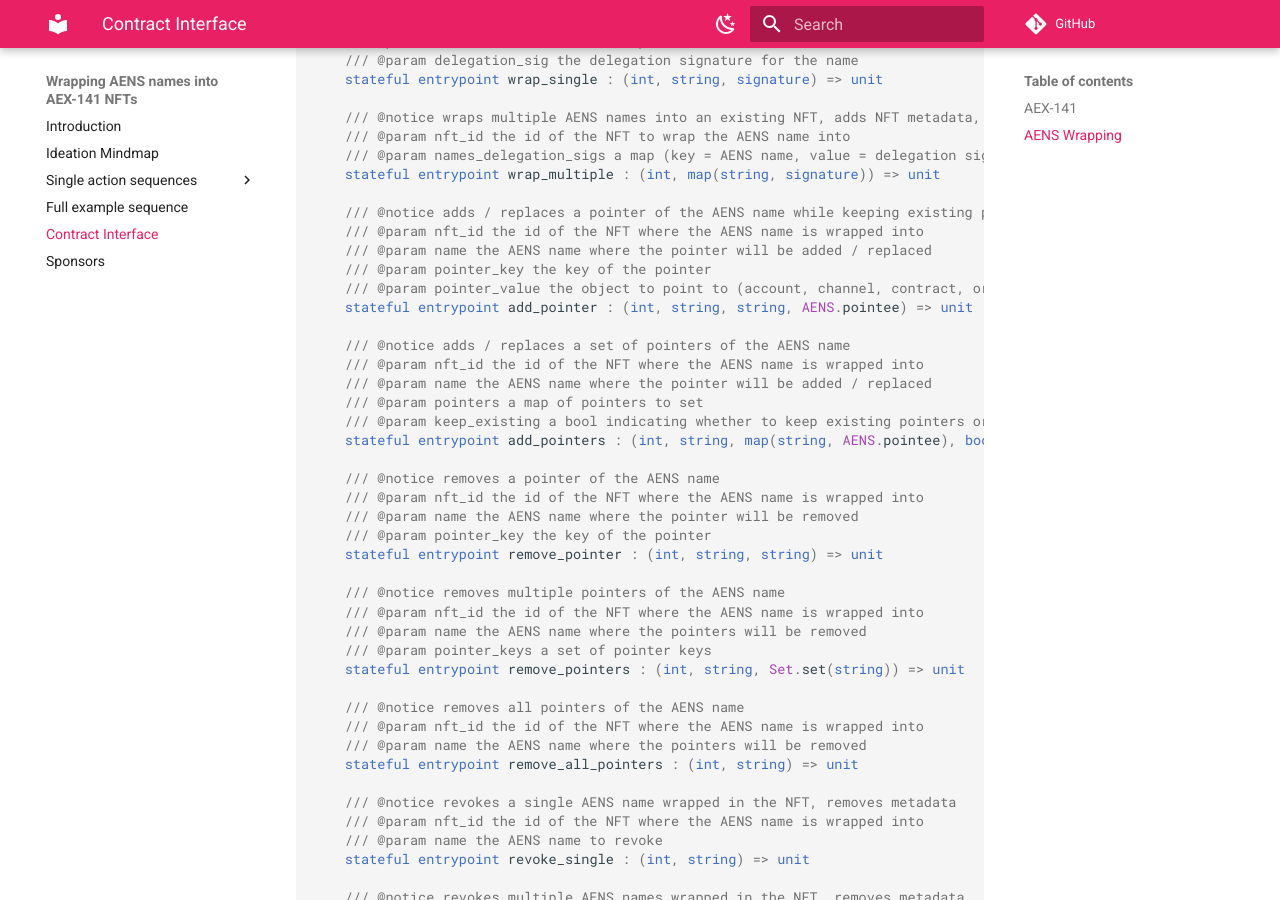
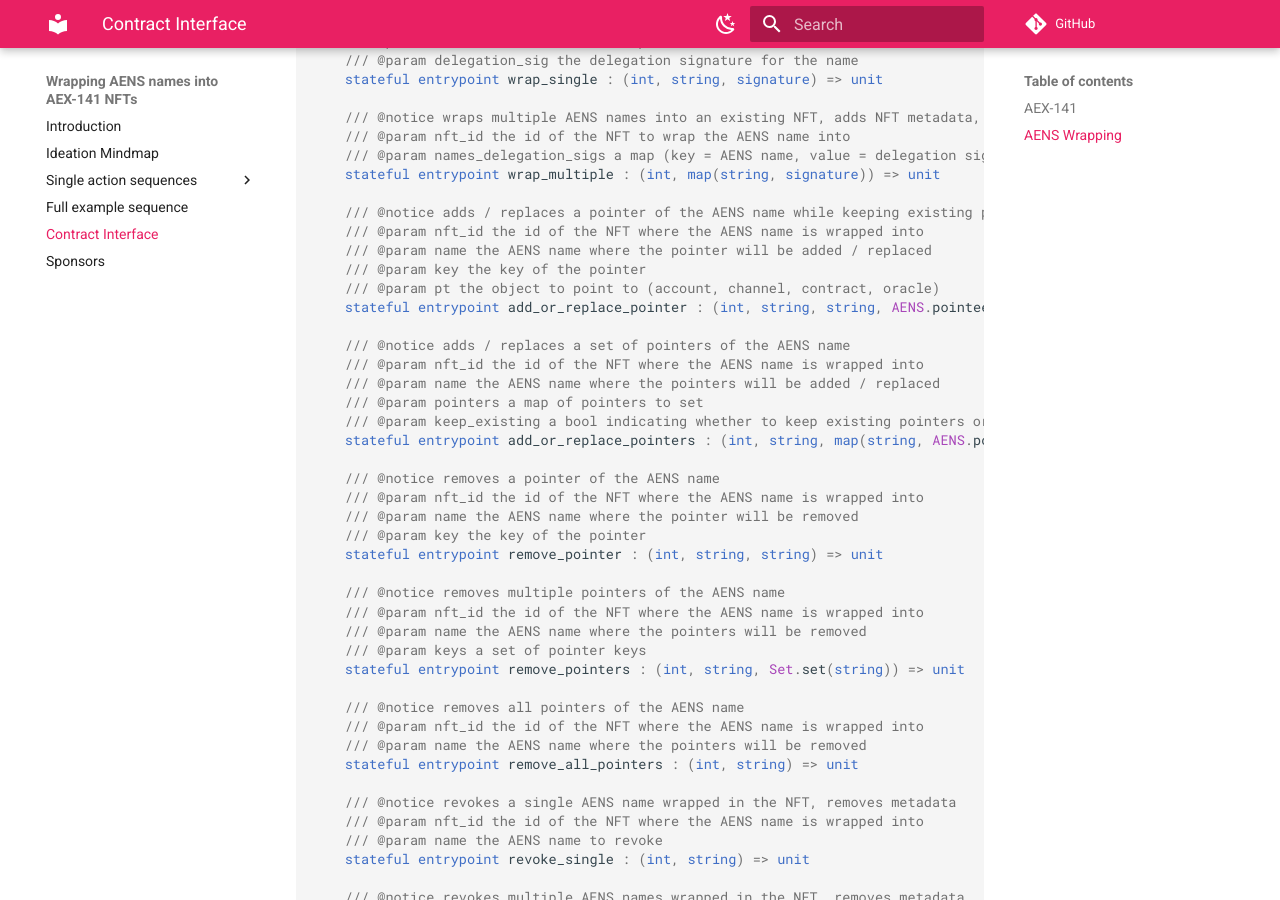
Before and after one commit to marc0olo/aens-nfts, an MkDocs documentation site: the page built from docs/contract-interface.md, in a window 1280 px wide and 900 px high, scrolled down 2434 px. Built offline with MkDocs 1.6.1 and Material for MkDocs 9.7.7, drawn with Linux system fonts in a browser that asks for light colours; comment, search, counter and statistics services are not loaded.

Commit message:
add_or_replace_pointer logic + test, other pointer related logic

```diff
--- a/docs/contract-interface.md
+++ b/docs/contract-interface.md
@@ -131,27 +131,27 @@ contract interface IAENSWrapping : IAEX141 =
     /// @notice adds / replaces a pointer of the AENS name while keeping existing pointers
     /// @param nft_id the id of the NFT where the AENS name is wrapped into
     /// @param name the AENS name where the pointer will be added / replaced
-    /// @param pointer_key the key of the pointer
-    /// @param pointer_value the object to point to (account, channel, contract, oracle)
-    stateful entrypoint add_pointer : (int, string, string, AENS.pointee) => unit
+    /// @param key the key of the pointer
+    /// @param pt the object to point to (account, channel, contract, oracle)
+    stateful entrypoint add_or_replace_pointer : (int, string, string, AENS.pointee) => unit
 
     /// @notice adds / replaces a set of pointers of the AENS name
     /// @param nft_id the id of the NFT where the AENS name is wrapped into
-    /// @param name the AENS name where the pointer will be added / replaced
+    /// @param name the AENS name where the pointers will be added / replaced
     /// @param pointers a map of pointers to set
     /// @param keep_existing a bool indicating whether to keep existing pointers or not
-    stateful entrypoint add_pointers : (int, string, map(string, AENS.pointee), bool) => unit
+    stateful entrypoint add_or_replace_pointers : (int, string, map(string, AENS.pointee), bool) => unit
 
     /// @notice removes a pointer of the AENS name
     /// @param nft_id the id of the NFT where the AENS name is wrapped into
     /// @param name the AENS name where the pointer will be removed
-    /// @param pointer_key the key of the pointer
+    /// @param key the key of the pointer
     stateful entrypoint remove_pointer : (int, string, string) => unit
 
     /// @notice removes multiple pointers of the AENS name
     /// @param nft_id the id of the NFT where the AENS name is wrapped into
     /// @param name the AENS name where the pointers will be removed
-    /// @param pointer_keys a set of pointer keys
+    /// @param keys a set of pointer keys
     stateful entrypoint remove_pointers : (int, string, Set.set(string)) => unit
 
     /// @notice removes all pointers of the AENS name
```
Also changed, not shown: 3 other files.
